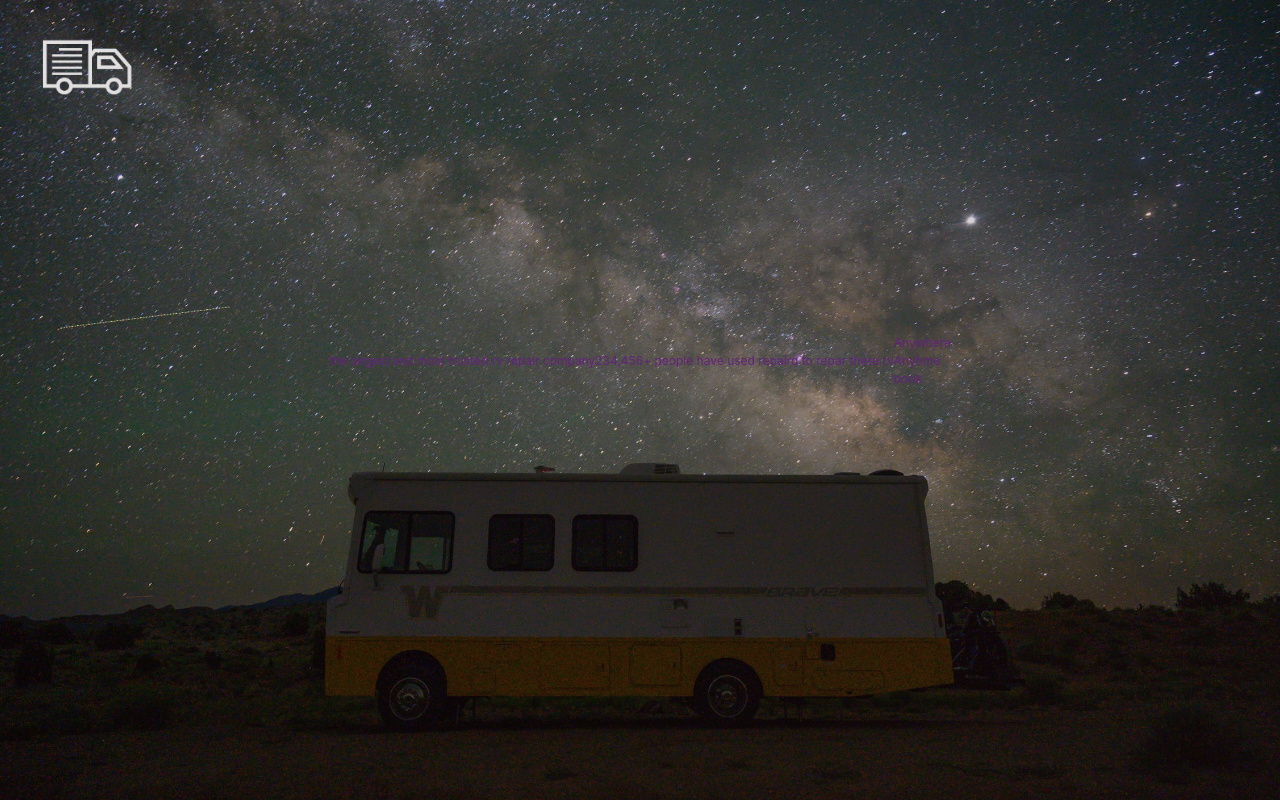
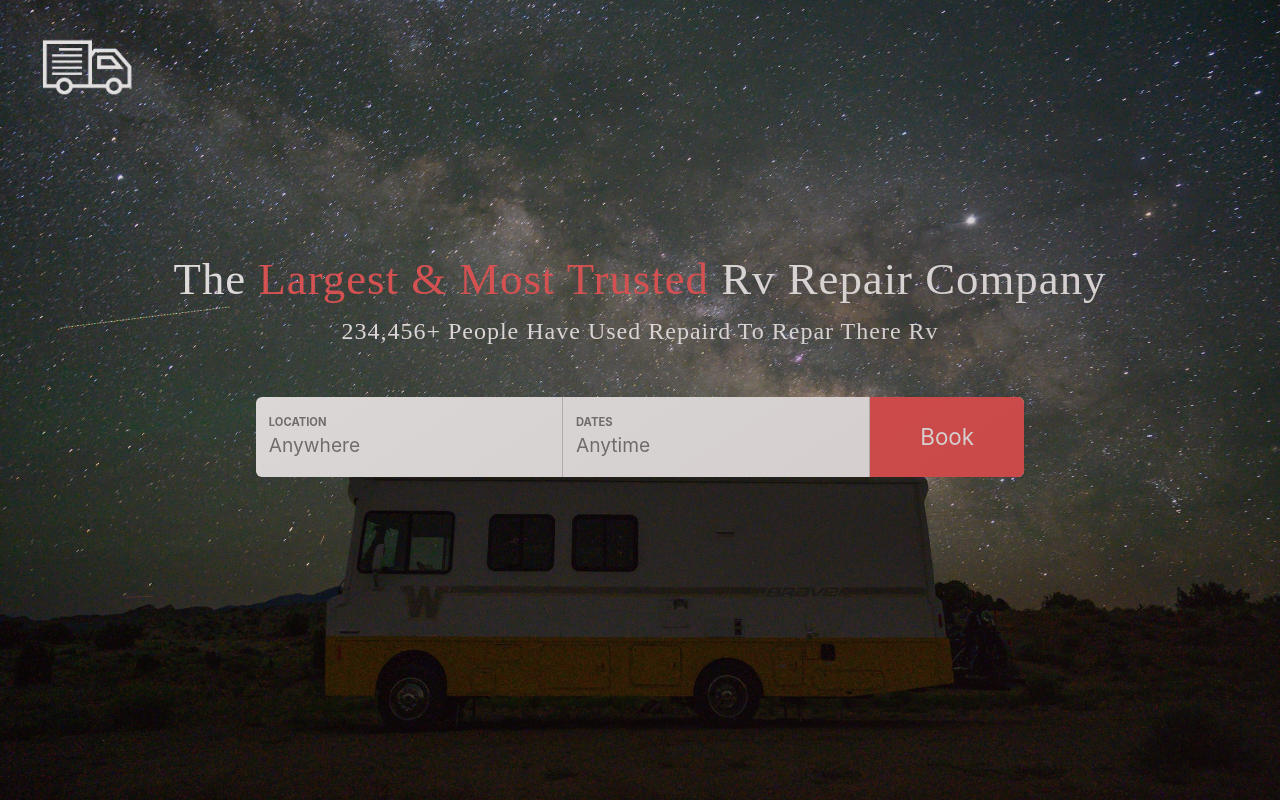
Before and after one commit to Joshuarvlcb/RV, a React (Create React App) app: page / in a window 1280 px wide. Built offline with nearby package versions, Linux system fonts and the light colour scheme.

Commit message:
i am going to add the navbar on the home page

```diff
--- a/src/components/LandingPage.jsx
+++ b/src/components/LandingPage.jsx
@@ -10,21 +10,32 @@ const LandingPage = () => {
             <div className="gradient"></div>
             <img src={Rv} alt="" className="landing__image" />
             <div className="landing__box">
+                <div className="landing__titles">
                 <div className="landing__title">
-                    the largest and most trusted rv repair company
+                    the <span className = 'red'>largest & most trusted</span> rv repair company
                 </div>
                 <div className="landing__para">
                     234,456+ people have used repaird to repar there rv
                 </div>
+                </div>
+
                 <div className="landing__display">
                     <div className="landing__display__location">
-                        Anywhere
+                        <div className="item">
+                        <div className="location">location</div>
+                            Anywhere
+                        </div>
                     </div>
                     <div className="landing__display__anytime">
-                        Anytime
+                        <div className="item">
+                        <div className="date">dates</div>
+                            Anytime
+                        </div>
                     </div>
                     <div className="landing__display__book">
-                        book
+                        <div className="item">
+                            book
+                        </div>
                     </div>
                 </div>
             </div>
--- a/src/main.css
+++ b/src/main.css
@@ -231,8 +231,8 @@ main {
 
 body {
   font-family: -apple-system, BlinkMacSystemFont, "Segoe UI", Roboto, Oxygen, Ubuntu, Cantarell, "Open Sans", "Helvetica Neue", sans-serif;
-  background: #ad5cd6;
-  color: #712697;
+  background: #f53d3d;
+  color: #b30909;
   line-height: 1.5;
   font-size: 0.75rem;
 }
@@ -267,7 +267,7 @@ body {
   display: block;
   width: 45%;
   border-color: transparent;
-  background: #9d3bce;
+  background: #f31616;
   margin: 2rem auto 0 auto;
   text-transform: capitalize;
   font-size: 1.2rem;
@@ -309,5 +309,87 @@ body {
   display: flex;
   align-items: center;
   justify-content: center;
-  flex-direction: row;
+  flex-direction: column !important;
+}
+.landing__display {
+  display: flex;
+  width: 60%;
+  height: 5rem;
+  background: #fff;
+  border-radius: 6px;
+}
+.landing__display__location {
+  font-size: 1.2rem;
+  color: grey;
+  padding: 0.8rem;
+  flex-basis: 40%;
+  border-right: 1px #cecece solid;
+  text-align: left;
+}
+.landing__display__location .item {
+  height: 100%;
+  display: flex;
+  align-items: center;
+  justify-content: center;
+  align-items: flex-start;
+  flex-direction: column;
+}
+.landing__display__anytime {
+  padding: 0.8rem;
+  font-size: 1.2rem;
+  color: grey;
+  flex-basis: 40%;
+  border-right: 1px #cecece solid;
+  text-align: left;
+}
+.landing__display__anytime .item {
+  height: 100%;
+  display: flex;
+  align-items: center;
+  justify-content: center;
+  align-items: flex-start;
+  flex-direction: column;
+}
+.landing__display__book {
+  padding: 0.8rem;
+  color: white;
+  text-transform: capitalize;
+  font-size: 1.4rem;
+  flex-basis: 20%;
+  background-color: #f35858;
+  text-align: left;
+}
+.landing__display__book .item {
+  height: 100%;
+  display: flex;
+  align-items: center;
+  justify-content: center;
+}
+.landing__titles {
+  letter-spacing: 1px;
+  text-align: center;
+  font-family: "Times New Roman", Times, serif;
+  display: block;
+  color: white;
+  font-size: 2.8rem;
+  text-transform: capitalize;
+  margin-bottom: 3rem;
+}
+.landing__titles .red {
+  color: #f75f5f;
+}
+.landing__para {
+  font-size: 1.5rem;
+}
+
+.location {
+  font-size: 0.7rem;
+  font-weight: bold;
+  text-transform: uppercase;
+}
+
+.date {
+  font-size: 0.7rem;
+  font-weight: bold;
+  text-transform: uppercase;
 }/*# sourceMappingURL=main.css.map */
--- a/src/styles/components/_landing.scss
+++ b/src/styles/components/_landing.scss
@@ -31,6 +31,91 @@
     &__box{
         height: 65%;
         @include flex-center;
-        flex-direction: row;
+        flex-direction: column!important;
+    }
+    &__display{
+        display: flex;
+        width: 60%;
+        height: 5rem;
+        background: $white;
+        border-radius: 6px;
+        &__location{
+            font-size: 1.2rem;
+            color: grey;
+
+            padding: .8rem;
+            flex-basis:40% ;
+            border-right: 1px rgb(206, 206, 206) solid;
+                       text-align: left;
+
+            .item{
+                height: 100%;
+
+                @include flex-center;
+                align-items: flex-start;
+                flex-direction: column;
+
+            }
+        }
+        &__anytime{
+            padding: .8rem;
+            font-size: 1.2rem;
+            color: grey;
+
+            flex-basis:40% ;
+            border-right: 1px rgb(206, 206, 206) solid;
+            text-align: left;
+            .item{
+
+                height: 100%;
+
+                @include flex-center;
+                align-items: flex-start;
+                flex-direction: column;
+
+            }
+        }
+        &__book{
+            padding: .8rem;
+color: white;
+text-transform: capitalize;
+font-size: 1.4rem;
+            flex-basis:20% ;
+            background-color: rgb(243, 88, 88);
+            text-align: left;
+            .item{
+                height: 100%;
+                @include flex-center;
+            }
+        }
+
+    }
+    &__titles{
+        letter-spacing: 1px;
+        text-align: center;
+font-family: 'Times New Roman', Times, serif;
+        display: block;
+        color: white;
+        font-size: 2.8rem;
+        text-transform: capitalize;
+        margin-bottom: 3rem;
+
+        .red{
+            color: $clr-primary-6;
+        }
+    }
+    &__para{
+        font-size: 1.5rem;
     }
 }
+.location{
+    font-size: .7rem;
+    font-weight: bold;
+    text-transform: uppercase;
+}
+.date{
+    font-size: .7rem;
+    font-weight: bold;
+    text-transform: uppercase;
+
+}
```
Also changed, not shown: src/styles/themes/_defaultThemes.scss (+10 -10 lines), 1 other file (tests, documents, lock files or other folders).
